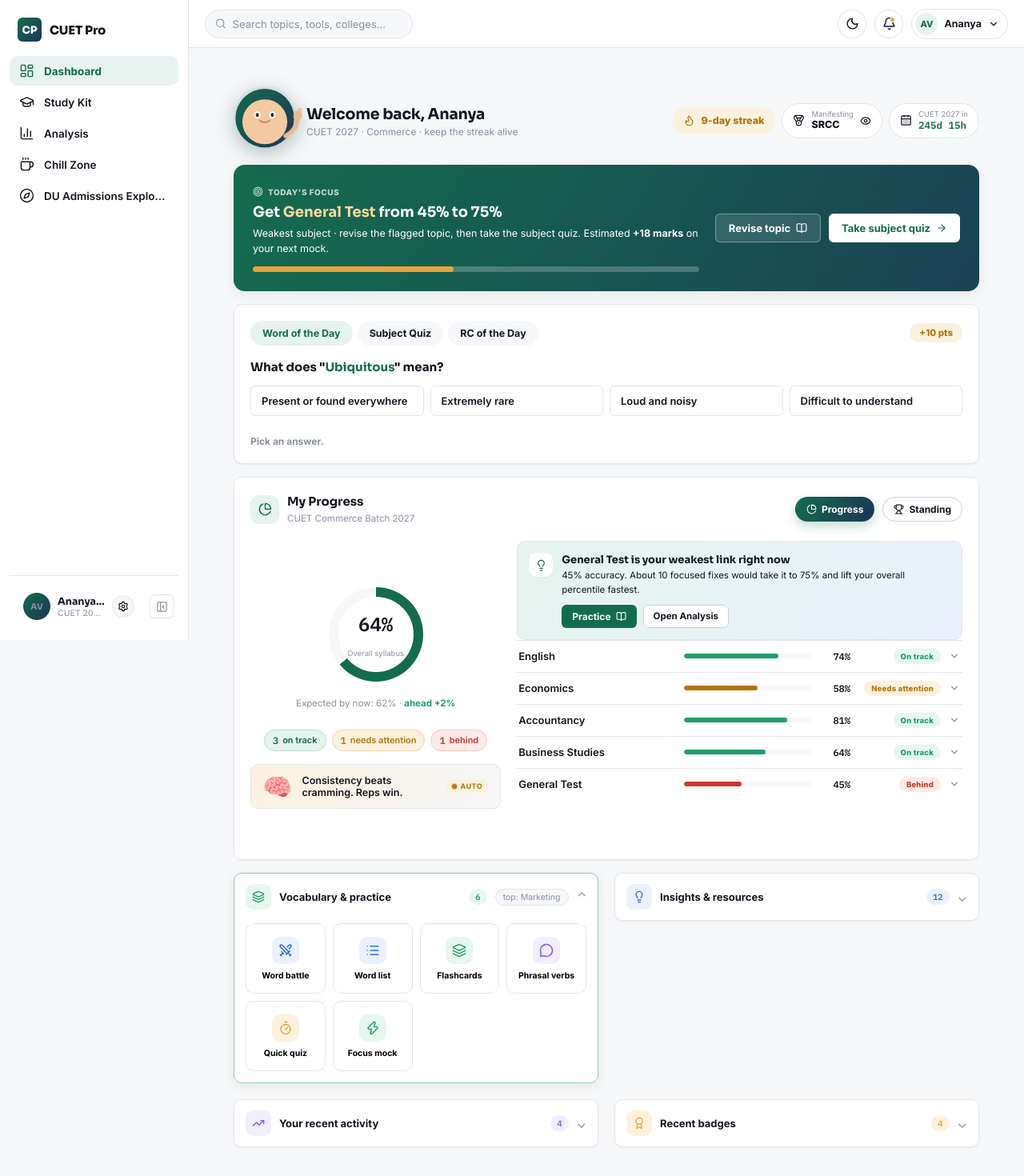
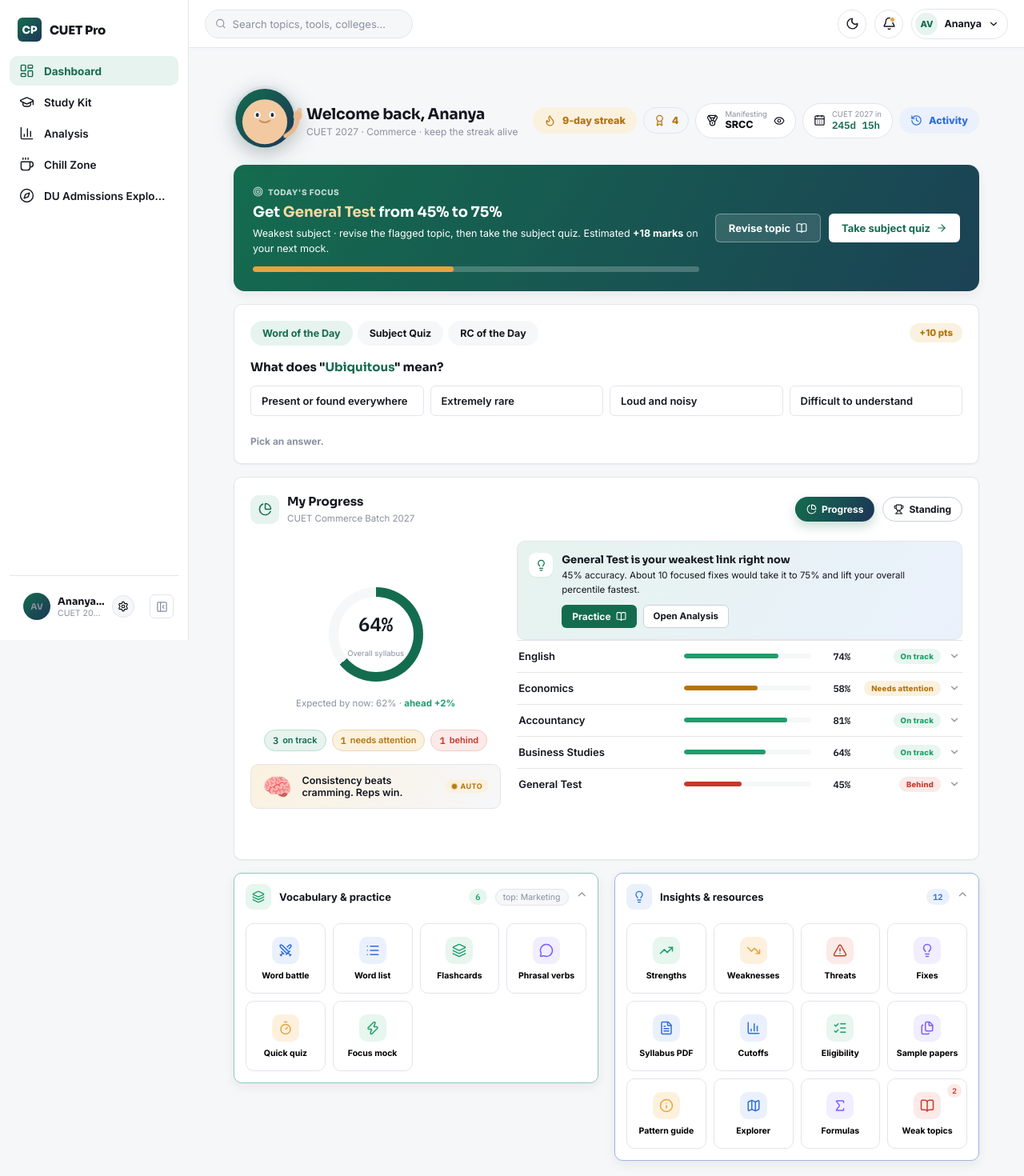
Before and after one commit to cuet-pro/cuetpro-learning-dashboard, a React (Vite) app: page / in a window 1280 px wide. Shown: the top 1470 px of the page at 80% size. Built offline with nearby package versions, Linux system fonts and the light colour scheme.

Commit message:
Dashboard: move 'Your recent activity' and 'Recent badges' up from the bottom tiles into the hero — activity is now a small light-blue chip, badges a small icon button (both open modals); the two remaining tiles (Vocabulary & practice, Insights & resources) now open by default and collapse on tap

```diff
--- a/src/pages/Dashboard.jsx
+++ b/src/pages/Dashboard.jsx
@@ -1,11 +1,11 @@
 import { useEffect, useState } from 'react'
 import {
   Flame, ArrowRight, BookOpen, ChevronDown, CalendarDays, Eye,
-  Trophy, PieChart, ArrowUpRight, Lightbulb, Zap, Target, Quote, Medal,
+  Trophy, PieChart, ArrowUpRight, Lightbulb, Zap, Target, Quote, Medal, Award, History,
 } from 'lucide-react'
 import { useProfile, dreamCollegeShort } from '../lib/profile'
 import { Modal } from '../components/shell/Shell.jsx'
-import DashboardTiles from './Widgets.jsx'
+import DashboardTiles, { ActivityTile, BadgesTile } from './Widgets.jsx'
 import './dashboard.css'
 
 /* same real data as before the redesign (unchanged) */
@@ -127,6 +127,8 @@ export default function Dashboard({ onNavigate }) {
   const [quizScore, setQuizScore] = useState(0)
   const [quizDone, setQuizDone] = useState(false)
   const [showManifest, setShowManifest] = useState(false)
+  const [showActivity, setShowActivity] = useState(false)
+  const [showBadges, setShowBadges] = useState(false)
   const [showStanding, setShowStanding] = useState(false)
   const [openRow, setOpenRow] = useState(null)
   const [tick, setTick] = useState(0)
@@ -182,12 +184,18 @@ export default function Dashboard({ onNavigate }) {
         </div>
         <div className="hero-meta">
           <div className="hero-chip streak"><Flame size={15} /><b>9-day streak</b></div>
+          <button className="hero-chip badges" onClick={() => setShowBadges(true)} title="Your badges">
+            <Award size={15} /><b>4</b>
+          </button>
           <button className="hero-chip manifest" onClick={() => setShowManifest(true)} title="View manifestation board">
             <Medal size={15} /><span><em>Manifesting</em><b>{collegeShort}</b></span><Eye size={14} />
           </button>
           <div className="hero-chip count" title="Live countdown to CUET 2027">
             <CalendarDays size={15} /><span><em>CUET 2027 in</em><b>{cd.days}d {cd.hours}h</b></span>
           </div>
+          <button className="hero-chip activity" onClick={() => setShowActivity(true)} title="Your recent activity">
+            <History size={15} /><b>Activity</b>
+          </button>
         </div>
       </section>
 
@@ -420,6 +428,14 @@ export default function Dashboard({ onNavigate }) {
       {/* 5. Tool tiles (4 grouped) */}
       <DashboardTiles onNavigate={onNavigate} />
 
+      {/* Activity + badges — moved up from the tiles into the hero as small controls */}
+      <Modal open={showActivity} onClose={() => setShowActivity(false)} title="Your recent activity">
+        <ActivityTile />
+      </Modal>
+      <Modal open={showBadges} onClose={() => setShowBadges(false)} title="Your badges">
+        <BadgesTile />
+      </Modal>
+
       {/* Manifestation modal */}
       <Modal open={showManifest} onClose={() => setShowManifest(false)}>
         <div className="m-flow"><div className="m-side"><span className="m-lbl">FROM</span><b>You</b></div><ArrowRight size={18} /><div className="m-side right"><span className="m-lbl to">TO</span><b>{collegeShort}</b></div></div>
--- a/src/pages/Widgets.jsx
+++ b/src/pages/Widgets.jsx
@@ -58,7 +58,7 @@ function InsightsTile({ words, onNavigate }) {
   ]} />
 }
 
-function ActivityTile() {
+export function ActivityTile() {
   const [feed, setFeed] = useState([
     { id: 1, icon: CheckCircle2, tone: 'green', t: 'Mock Test #7 completed', when: '2h' },
     { id: 2, icon: Layers, tone: 'blue', t: '12 flashcards mastered', when: '4h' },
@@ -114,7 +114,7 @@ function ActivityTile() {
   )
 }
 
-function BadgesTile() {
+export function BadgesTile() {
   const badges = [
     { icon: Flame, label: '7-day streak', earned: true, tone: 'amber' },
     { icon: Award, label: 'Mock marathoner', earned: true, tone: 'green' },
@@ -153,25 +153,23 @@ function BadgesTile() {
 }
 
 export default function DashboardTiles({ onNavigate }) {
-  const [open, setOpen] = useState('vocab')
+  const [open, setOpen] = useState({ vocab: true, insights: true })
   const words = weakTopicNames('Commerce')
   const [topWords] = useState(() => boostRanking('Commerce').slice(0, 1))
 
   const tiles = [
     { id: 'vocab', title: 'Vocabulary & practice', icon: Layers, tone: 'green', count: 6, body: <VocabTile onNavigate={onNavigate} /> },
     { id: 'insights', title: 'Insights & resources', icon: Lightbulb, tone: 'blue', count: 12, body: <InsightsTile words={words} onNavigate={onNavigate} /> },
-    { id: 'activity', title: 'Your recent activity', icon: TrendingUp, tone: 'purple', count: 4, body: <ActivityTile /> },
-    { id: 'badges', title: 'Recent badges', icon: Award, tone: 'amber', count: 4, body: <BadgesTile /> },
   ]
 
   return (
     <div className="tiles">
       {tiles.map(t => {
         const I = t.icon
-        const isOpen = open === t.id
+        const isOpen = open[t.id]
         return (
           <section className={'tile ' + t.tone + (isOpen ? ' open' : '')} key={t.id}>
-            <button className="tile-head" onClick={() => setOpen(isOpen ? null : t.id)} aria-expanded={isOpen}>
+            <button className="tile-head" onClick={() => setOpen(o => ({ ...o, [t.id]: !o[t.id] }))} aria-expanded={isOpen}>
               <span className={'tile-ico ' + t.tone}><I size={16} /></span>
               <b>{t.title}</b>
               <span className={'tile-count ' + t.tone}>{t.count}</span>
--- a/src/pages/dashboard.css
+++ b/src/pages/dashboard.css
@@ -782,3 +782,11 @@ button.hero-chip:hover { border-color: var(--primary); }
 .pg-mood-hint { display: inline-flex; align-items: center; gap: 5px; }
 .pg-mood-dot { width: 6px; height: 6px; border-radius: 999px; background: var(--warning); animation: pg-mood-pulse 1.3s ease-in-out infinite; }
 @keyframes pg-mood-pulse { 0%,100% { opacity: .35; transform: scale(.8) } 50% { opacity: 1; transform: scale(1.15) } }
+
+/* ═══ hero: badges icon + light-blue activity chip (moved up from the bottom tiles) ═══ */
+.hero-chip.badges { background: transparent; border: 1px solid var(--border); color: var(--warning); padding: 8px 12px; }
+.hero-chip.badges b { color: var(--warning); }
+.hero-chip.badges:hover { background: var(--warning-soft); border-color: var(--warning); }
+.hero-chip.activity { background: var(--info-soft); border-color: transparent; color: var(--info); }
+.hero-chip.activity b { color: var(--info); }
+.hero-chip.activity:hover { border-color: var(--info); background: var(--info-soft); }
```
